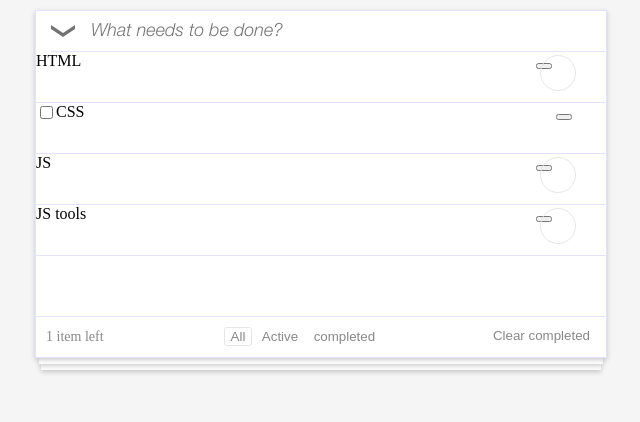
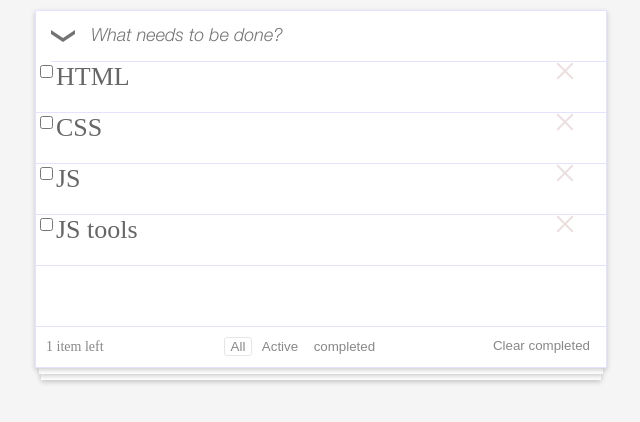
Before and after one commit to ok-technopolis/Bolsun_Stanislav, a plain HTML site: page index.html in a window 1280 px wide. Shown: the part 146-568 px from the top of the page, without its empty margins (319-959 px from the left). Drawn offline with Linux system fonts and the light colour scheme.

Commit message:
add some styles^^

```diff
--- a/index.html
+++ b/index.html
@@ -19,7 +19,6 @@
 		<div class="todos-list">
 			<div class="todo-item">
 				<input type="checkbox" class="todo-item_mark" aria-label="Mark as completed"/>
-				<label class="todo-item_mark-check"></label>
 				<div contenteditable="true" class="todo-item_text">HTML</div>
 				<button class="todo-item_remove" aria-label="Remove todo"></button>
 			</div>
--- a/style.css
+++ b/style.css
@@ -53,8 +53,8 @@ body {
 }
 
 .todos-add {
-	height: 40px;
-	line-height: 40px;
+	height: 50px;
+	line-height: 50px;
 	margin-left: 15px;
 	border-bottom: 1px solid #E3E3FF;
 }
@@ -82,10 +82,14 @@ body {
 	outline: none;
 }
 
-
+/* todo elements */
 .todo-item {
 	border-bottom: 1px solid #E3E3FF;
-	height: 50px;
+	min-height: 50px;
+}
+
+.todo-item:hover {
+	background-color: #fafafa;
 }
 
 .todo-item:after {
@@ -97,19 +101,16 @@ body {
 .todo-item_text {
 	width: 500px;
 	float: left;
+	font-size: 26px;
+	color: #666666;
+}
+
+.todo-item_text:focus {
+	outline: none;
 }
 
 .todo-item_mark {
 	float: left;
-	border: 1px solid #e6e6e6;
-	border-radius: 50%;
-	position: absolute;
-	width: 36px;
-	height: 36px;
-	-webkit-appearance: none;
-	-moz-appearance: none;
-	appearance: none;
-	cursor: pointer;
 }
 
 .todo-item_ready-mark {
@@ -121,6 +122,15 @@ body {
 	height: 70px;
 	background-color: black;
 }
+
+.todo-item_remove {
+	background:url('./images/close.png');
+	width: 18px;
+	height: 18px;
+	border: none;
+}
+
+/* filters */
 
 .todos-actions-bar {
 	border-top: 1px solid #E3E3FF;
```
